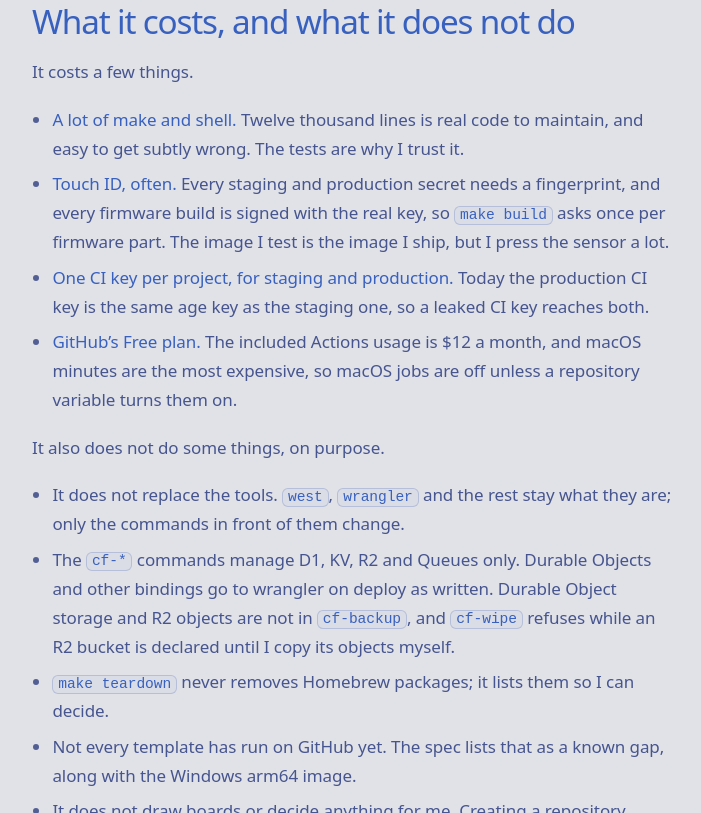
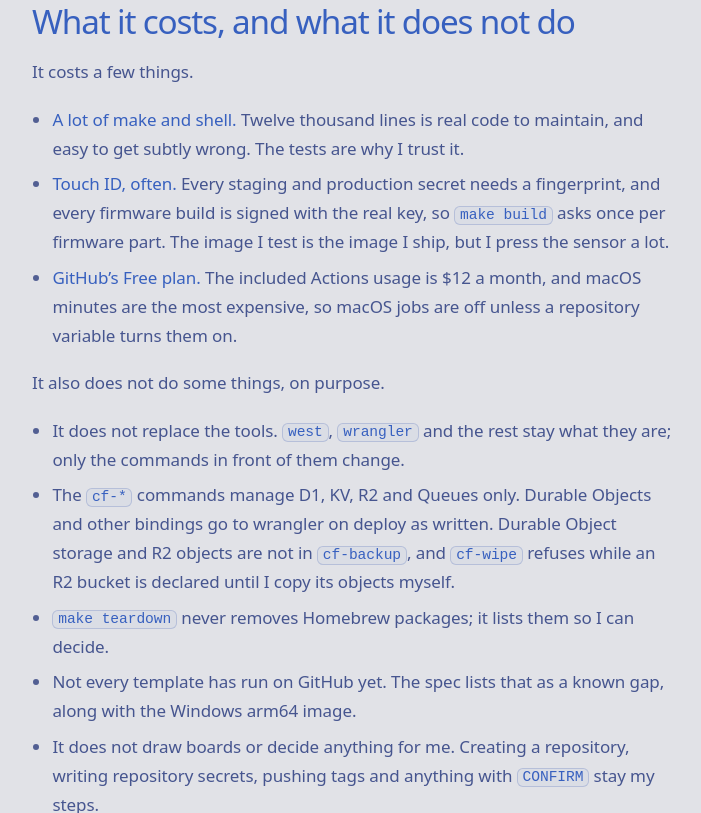
Before and after one commit to mayankgautam-me/mayankgautam-me, an Astro site in the folder web/: page /blog/project-standard in a window 1280 px wide. Shown: the part 11187-12000 px from the top of the page, without its empty margins (503-1204 px from the left). Built offline with nearby package versions, Linux system fonts and the light colour scheme; Astro itself is replaced by a stand-in of ours.

Commit message:
web: project standard post without the CI key remark

```diff
--- a/web/src/content/blog/project-standard.md
+++ b/web/src/content/blog/project-standard.md
@@ -260,7 +260,6 @@ It costs a few things.
 
 - **A lot of make and shell.** Twelve thousand lines is real code to maintain, and easy to get subtly wrong. The tests are why I trust it.
 - **Touch ID, often.** Every staging and production secret needs a fingerprint, and every firmware build is signed with the real key, so `make build` asks once per firmware part. The image I test is the image I ship, but I press the sensor a lot.
-- **One CI key per project, for staging and production.** Today the production CI key is the same age key as the staging one, so a leaked CI key reaches both.
 - **GitHub's Free plan.** The included Actions usage is $12 a month, and macOS minutes are the most expensive, so macOS jobs are off unless a repository variable turns them on.
 
 It also does not do some things, on purpose.
```
